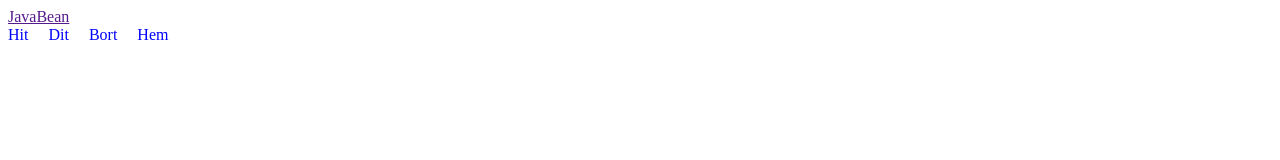
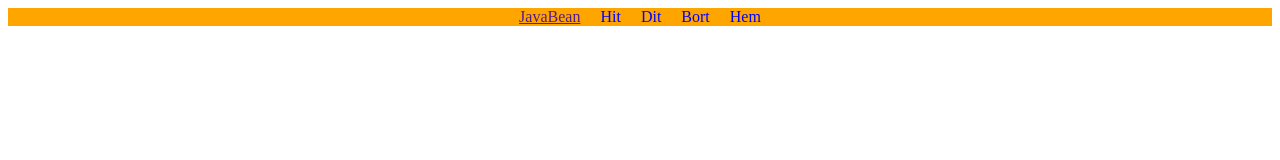
Before and after one commit to bjorneboman/javabean-cafe-sundmea, a plain HTML site: page index zaida.html in a window 1280 px wide. Drawn offline with Linux system fonts and the light colour scheme.

Commit message:
färg i nav

```diff
--- a/zaida.css
+++ b/zaida.css
@@ -1,9 +1,11 @@
 /* styles.css */
-nav {
+#nav-field {
+  display: flex;
   justify-content: center;
-  justify-content: center;
+  background-color: orange;
+  color: grey;
+  gap: 20px;
 }
-
 #burger {
   display: flex;
   flex-direction: column;
--- a/zaida.js
+++ b/zaida.js
@@ -6,4 +6,5 @@ const list = document.getElementById("list");
 // När jag trycker på knappen så skall både burgaren och listan öppnas
 burger.addEventListener("click", () => {
   list.classList.toggle("open");
+  burger.classList.toggle("activate");
 });
```
